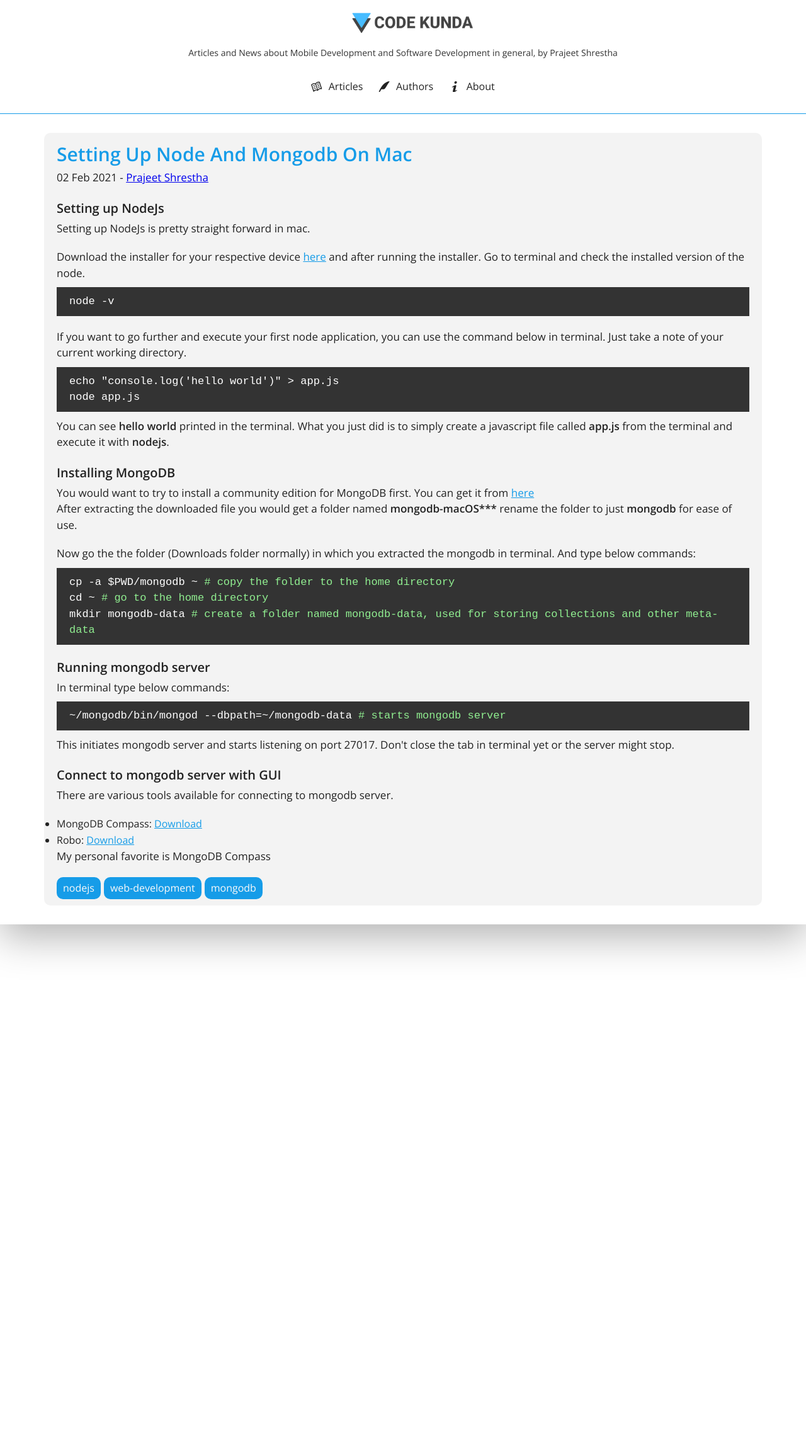
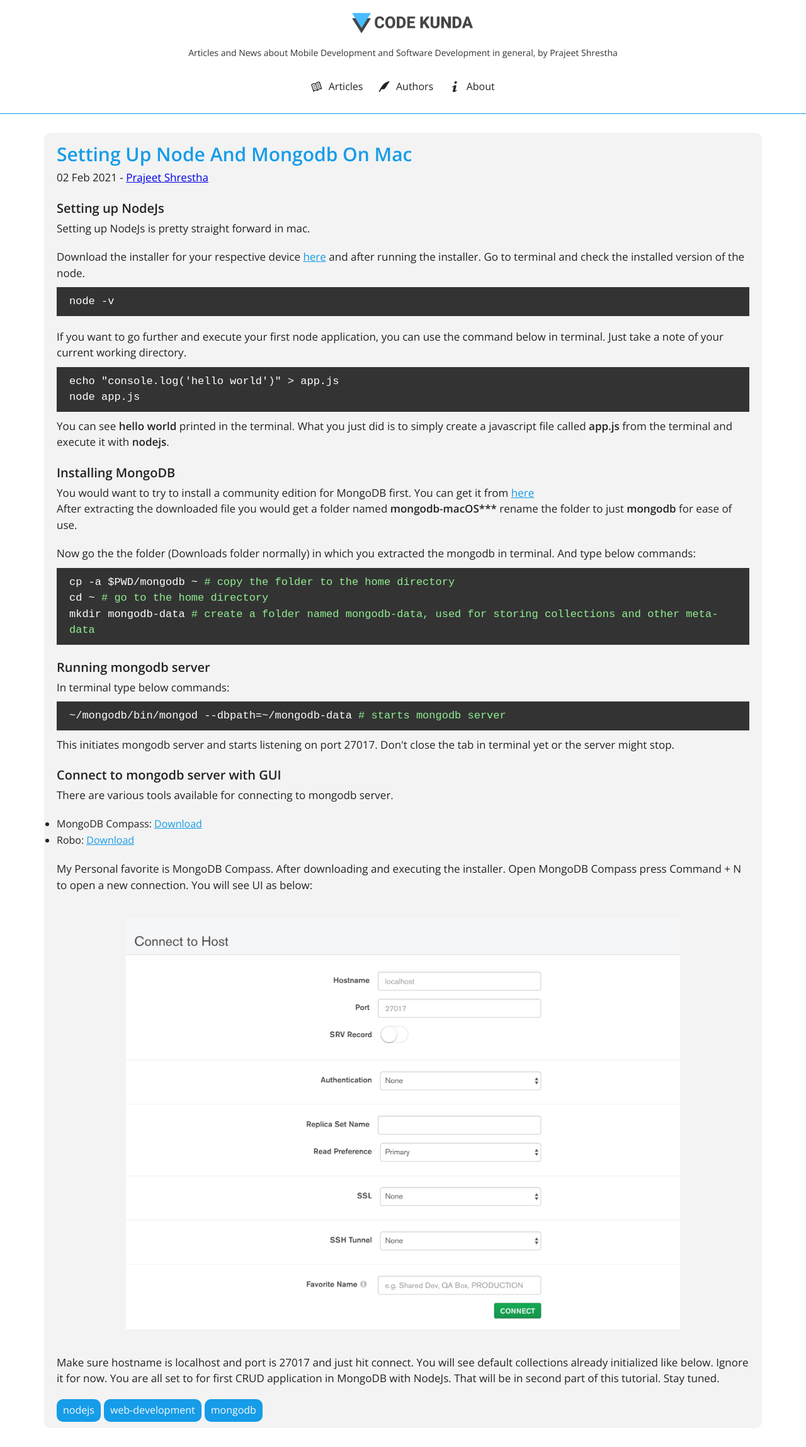
Before and after one commit to PrajeetShrestha/codekunda, a Jekyll site: the page built from _posts/2021-02-02-setting-up-node-and-mongodb-on-mac.html, in a window 1280 px wide. Shown: the whole page at 63% size. Built offline with Jekyll 4.4.1, drawn with Linux system fonts in a browser that asks for light colours.

Commit message:
First post complete

```diff
--- a/_posts/2021-02-02-setting-up-node-and-mongodb-on-mac.html
+++ b/_posts/2021-02-02-setting-up-node-and-mongodb-on-mac.html
@@ -5,48 +5,56 @@
 ---
 
 <h2>Setting up NodeJs</h2>
-<p>
-	Setting up NodeJs is pretty straight forward in mac.
-</p>
+<p>Setting up NodeJs is pretty straight forward in mac.</p>
 <p>
 	Download the installer for your respective device
 	<a href="https://nodejs.org/en/download/" class="link">here</a>
-and after running the installer. Go to terminal and check the installed version of the node.
-<br>
-<code>
-	node -v
-</code>
+	and after running the installer. Go to terminal and check the installed
+	version of the node.
+	<br />
+	<code> node -v </code>
 </p>
 <p>
-	If you want to go further and execute your first node application, you can use the command below
-	in terminal. Just take a note of your current working directory.
+	If you want to go further and execute your first node application, you can
+	use the command below in terminal. Just take a note of your current working
+	directory.
 	<code>
 		echo "console.log('hello world')" > app.js
-		<br>
+		<br />
 		node app.js
 	</code>
-	You can see <strong>hello world</strong> printed in the terminal. What you just did is to simply
-	create a javascript file called <strong>app.js</strong> from the terminal and execute it with
+	You can see <strong>hello world</strong> printed in the terminal. What you
+	just did is to simply create a javascript file called
+	<strong>app.js</strong> from the terminal and execute it with
 	<strong>nodejs</strong>.
 </p>
 
 <h2>Installing MongoDB</h2>
 <p>
-	You would want to try to install a community edition for MongoDB first. You can get it from
-	<a href="https://www.mongodb.com/try/download/community" class="link">here</a>
-	<br>
-	After extracting the downloaded file you would get a folder named <strong>mongodb-macOS***</strong>
-	rename the folder to just <strong>mongodb</strong> for ease of use.
+	You would want to try to install a community edition for MongoDB first. You
+	can get it from
+	<a href="https://www.mongodb.com/try/download/community" class="link"
+		>here</a
+	>
+	<br />
+	After extracting the downloaded file you would get a folder named
+	<strong>mongodb-macOS***</strong> rename the folder to just
+	<strong>mongodb</strong> for ease of use.
 </p>
 <p>
-	Now go the the folder (Downloads folder normally) in which you extracted the mongodb in terminal.
-	And type below commands:
+	Now go the the folder (Downloads folder normally) in which you extracted the
+	mongodb in terminal. And type below commands:
 	<code>
-		cp -a $PWD/mongodb ~ <span class="comment"># copy the folder to the home directory</span>
-		<br>
+		cp -a $PWD/mongodb ~
+		<span class="comment"># copy the folder to the home directory</span>
+		<br />
 		cd ~ <span class="comment"># go to the home directory</span>
-		<br>
-		mkdir mongodb-data <span class="comment"># create a folder named mongodb-data, used for storing collections and other meta-data</span>
+		<br />
+		mkdir mongodb-data
+		<span class="comment"
+			># create a folder named mongodb-data, used for storing collections
+			and other meta-data</span
+		>
 	</code>
 </p>
 
@@ -54,22 +62,32 @@
 <p>
 	In terminal type below commands:
 	<code>
-	~/mongodb/bin/mongod --dbpath=~/mongodb-data <span class="comment"># starts mongodb server</span>
+		~/mongodb/bin/mongod --dbpath=~/mongodb-data
+		<span class="comment"># starts mongodb server</span>
 	</code>
 
-This initiates mongodb server and starts listening on port 27017. Don't close the tab in
-terminal yet or the server might stop.
+	This initiates mongodb server and starts listening on port 27017. Don't
+	close the tab in terminal yet or the server might stop.
 </p>
 
-<h2> Connect to mongodb server with GUI</h2>
+<h2>Connect to mongodb server with GUI</h2>
 <p>
 	There are various tools available for connecting to mongodb server.
 	<ul>
-	<li>MongoDB Compass: <span><a href="https://www.mongodb.com/products/compass" class="link">Download</a></span></li>
-	<li>Robo: <span><a href="https://robomongo.org/download" class="link">Download</a></span></li>
+		<li>MongoDB Compass: <a href="https://www.mongodb.com/products/compass" class="link">Download</a></li>
+		<li>Robo: <a href="https://robomongo.org/download" class="link">Download</a></li>
 	</ul>
+	</p>
 	<p>
-	My personal favorite is MongoDB Compass
-</p>
+		My Personal favorite is MongoDB Compass. After downloading and executing the installer. Open MongoDB Compass
+		press Command + N to open a new connection.
+		You will see UI as below:
+		<img src={{"/assets/images/posts/article2/compass.png" | relative_url }} class="illustration">
+		Make sure hostname is localhost and port is 27017 and just hit connect.
+		You will see default collections already initialized like below. Ignore it for now.
+		You are all set to for first CRUD application in MongoDB with NodeJs. That will be in second part of this tutorial.
+		Stay tuned.
+
+
 	</p>
 {% include post-tags.html %}
--- a/_sass/sub-components.scss
+++ b/_sass/sub-components.scss
@@ -55,16 +55,15 @@
 }
 
 .post-tags {
-	display:flex;
-	gap:0.5rem;
+	display: flex;
+	gap: 0.5rem;
 	margin-top: 2rem;
 	& a {
 		text-decoration: none;
-		padding:0.5rem 1rem;
+		padding: 0.5rem 1rem;
 		background-color: var(--color-primary-dark);
 		color: var(--color-grey-light-1);
 		border-radius: 1rem;
-
 	}
 }
 
@@ -74,13 +73,19 @@
 }
 
 code {
-	display:block;
+	display: block;
 	background-color: #333;
 	color: white;
 	padding: 1rem 2rem;
-	margin : 1rem 0rem;
+	margin: 1rem 0rem;
 }
 
 .comment {
 	color: lightgreen;
 }
+
+.illustration {
+	display: block;
+	max-width: 80%;
+	margin: 4rem auto;
+}
```
Also changed, not shown: assets/images/posts/article2/collection_list.png (added), assets/images/posts/article2/compass.png (added), assets/images/posts/article2/create_collection.png (added), assets/images/posts/article2/create_database.png (added), assets/images/posts/article2/default_collections.png (added), 1 other file. Lines whose indentation alone changed are shown as unchanged.
